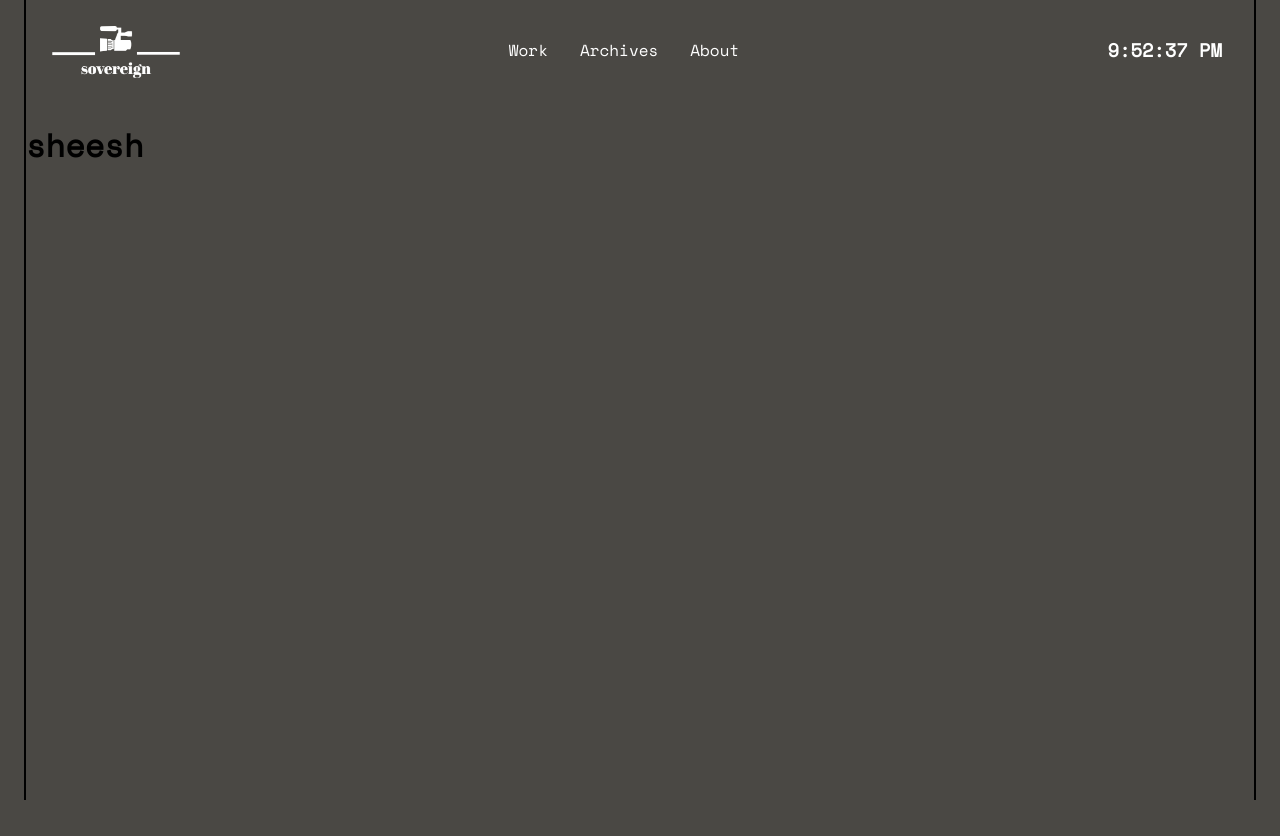
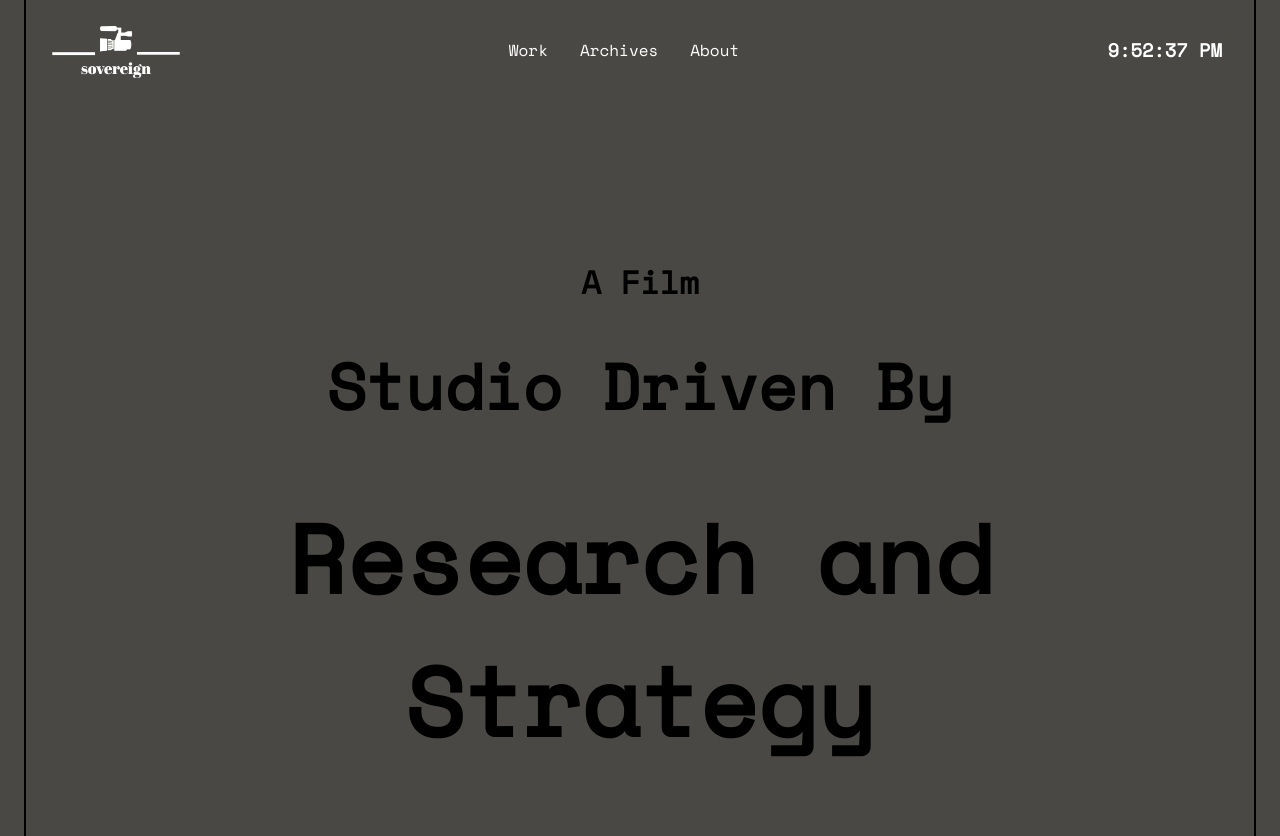
Before and after one commit to lss555/sanity-film, a React (Create React App) app in the folder sanity-film/: page /#/ in a window 1280 px wide. Before the commit the page ends 800 px from the top, so only its background shows below. Built offline with nearby package versions, Linux system fonts and the light colour scheme.

Commit message:
Home mission statement

```diff
--- a/sanity-film/src/components/home/home-styles.js
+++ b/sanity-film/src/components/home/home-styles.js
@@ -1,5 +1,33 @@
 import styled from 'styled-components';
 
 export const HomeContainer = styled.div`
+	height: 100%;
+`;
 
+export const HomeTitleOne = styled.h3`
+	width: 100%;
+	font-size: 2rem;
 `;
+
+export const HomeTitleTwo = styled.h2`
+	width: 100%;
+	font-size: 4rem;
+	margin-top: 0;
+`;
+
+export const HomeTitleThree = styled.h1`
+	width: 100%;
+	font-size: 6rem;
+	margin-top: 0;
+`;
+
+export const StarWarsTextContainer = styled.div`
+	height: 92vh;
+	display: flex;
+	flex-direction: column;
+	text-align: center;
+	align-items: center;
+	margin: auto auto 0 auto;
+	justify-content: flex-end;
+	width: 90vw;
+`;
--- a/sanity-film/src/components/home/home.js
+++ b/sanity-film/src/components/home/home.js
@@ -1,11 +1,15 @@
 import React from 'react';
-import { HomeContainer } from './home-styles.js';
+import { HomeContainer, HomeTitleOne, HomeTitleTwo, HomeTitleThree, StarWarsTextContainer } from './home-styles.js';
 
 const Home = () => {
 
 	return (
 		<HomeContainer>
-			<h1>sheesh</h1>
+			<StarWarsTextContainer>
+				<HomeTitleOne>A Film</HomeTitleOne>
+				<HomeTitleTwo>Studio Driven By</HomeTitleTwo>
+				<HomeTitleThree>Research and Strategy</HomeTitleThree>
+			</StarWarsTextContainer>
 		</HomeContainer>
 		)
 
```
